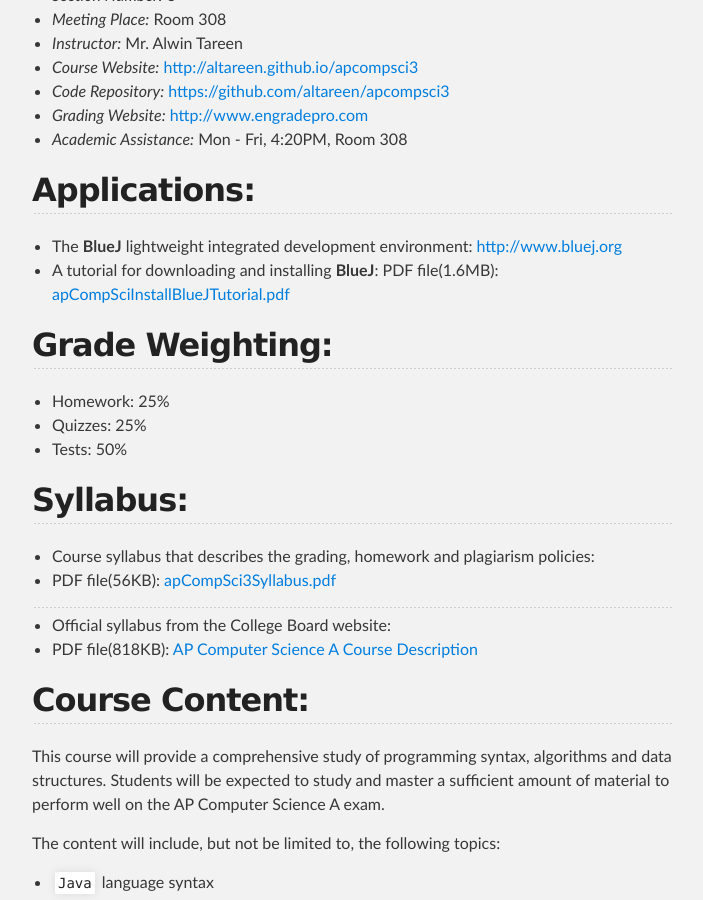
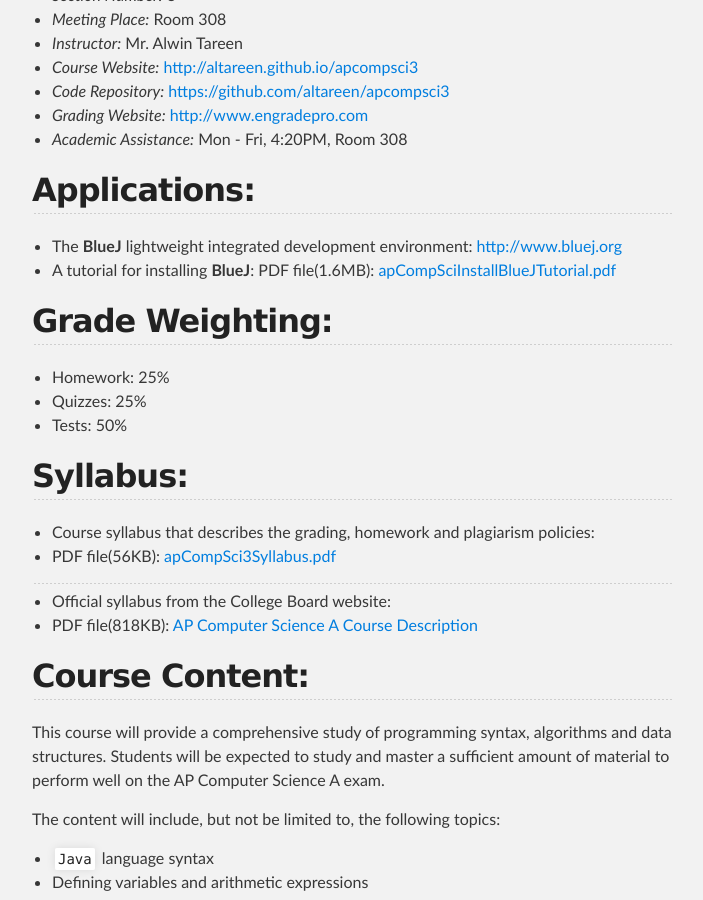
Before and after one commit to ynot1609/apcompsci3, a Jekyll site: the page built from index.md, in a window 1280 px wide and 900 px high, scrolled down 430 px. Shown: the whole window, without its empty margins (288-991 px from the left). Built offline with Jekyll 4.4.1, drawn with Linux system fonts in a browser that asks for light colours.

Commit message:
Updated index.md

```diff
--- a/index.md
+++ b/index.md
@@ -16,7 +16,7 @@
 ## Applications:
 
 + The **BlueJ** lightweight integrated development environment: <http://www.bluej.org>
-+ A tutorial for downloading and installing **BlueJ**: PDF file(1.6MB): [apCompSciInstallBlueJTutorial.pdf](/apcompsci3/assets/apCompSciInstallBlueJTutorial.pdf)
++ A tutorial for installing **BlueJ**: PDF file(1.6MB): [apCompSciInstallBlueJTutorial.pdf](/apcompsci3/assets/apCompSciInstallBlueJTutorial.pdf)
 
 ## Grade Weighting:
 
```
